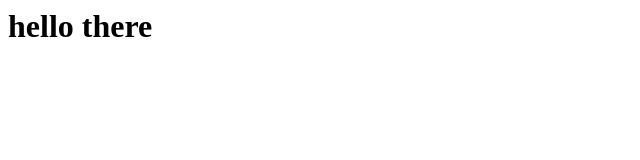
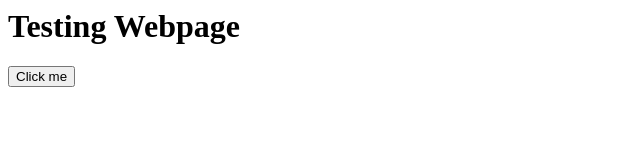
Before and after one commit to Atseng733/webpage, a plain HTML site: page index.html in a window 1280 px wide. Shown: the whole page, without its empty margins (0-640 px from the left). Drawn offline with Linux system fonts and the light colour scheme.

Commit message:
update index.html

```diff
--- a/index.html
+++ b/index.html
@@ -1 +1,2 @@
-<h1>hello there</h1>
+<h1>Testing Webpage</h1>
+<button>Click me</button>
```
